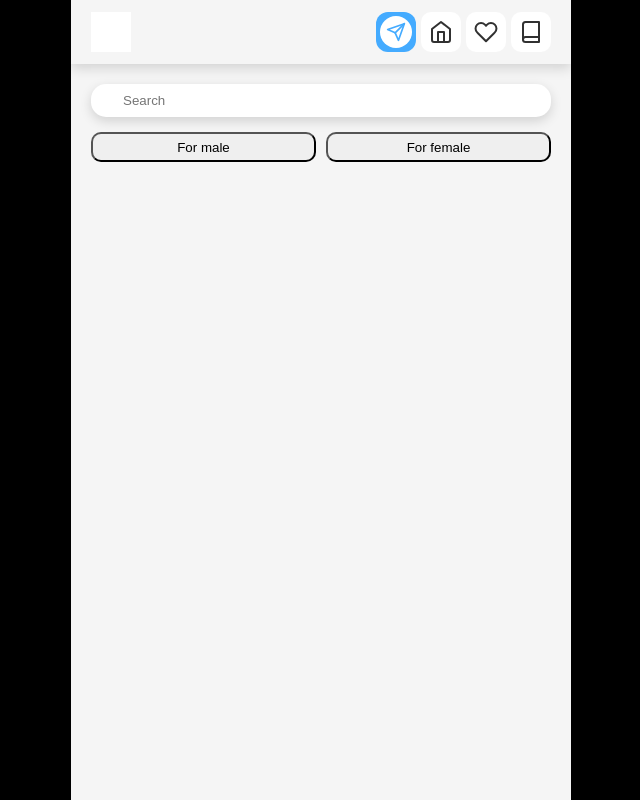
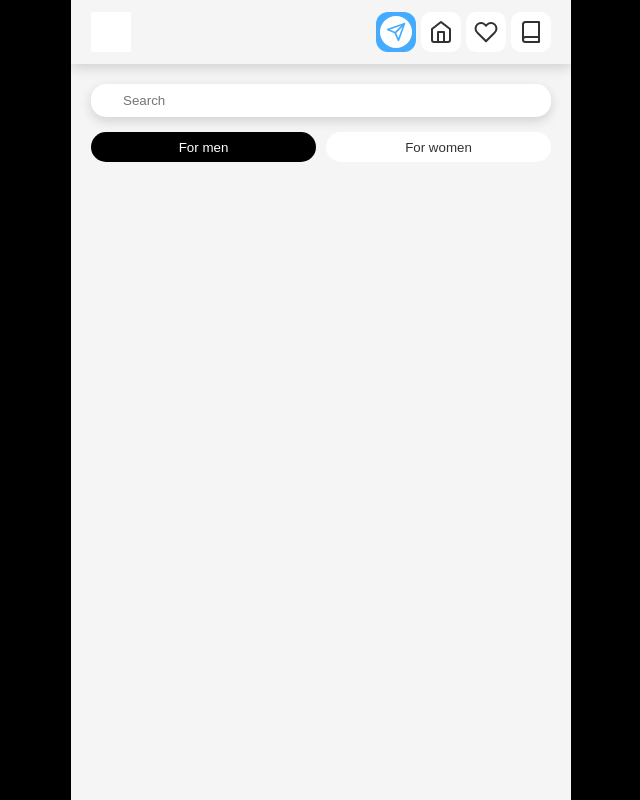
Before and after one commit to K40N45H1Q/ReactApplication, a React (Create React App) app: page / in a window 1280 px wide. Shown: the whole page, without its empty margins (319-959 px from the left). Built offline with nearby package versions, Linux system fonts and the light colour scheme.

Commit message:
Added ToggleButtons component

```diff
--- a/src/App.jsx
+++ b/src/App.jsx
@@ -1,5 +1,6 @@
 import React from 'react';
 import Header from './components/Header/Header';
+import ToggleButtons from './components/ToggleButtons/ToggleButtons';
 import './App.css';
 import style from './components/Header/Header.module.css';
 
@@ -9,10 +10,7 @@ function App() {
             <Header />
             <main className="main-section">
                 <input type="text" placeholder="Search" className="search-input" />
-                <div className="gender-toggle">
-                    <button className={style.genderButton}>For male</button>
-                    <button className={style.genderButton}>For female</button>
-                </div>
+                <ToggleButtons />
             </main>
         </div>
     );
--- /dev/null
+++ b/src/components/ToggleButtons/ToggleButtons.css
@@ -0,0 +1,28 @@
+.button-group {
+    margin-top: 15px;
+    display: flex;
+    gap: 10px;
+}
+
+.btn {
+    outline: none;
+    border: none;
+    display: flex;
+    align-items: center;
+    justify-content: center;
+    padding: 10px 20px;
+    background-color: #fff;
+    color: #333;
+    cursor: pointer;
+    transition: 0.2s;
+    height: 30px;
+    width: 50%;
+    border-radius: 15px;
+}
+
+.btn.active {
+    background-color: #000000;
+    color: #fff;
+    height: 30px;
+    width: 50%;
+}
--- /dev/null
+++ b/src/components/ToggleButtons/ToggleButtons.jsx
@@ -0,0 +1,25 @@
+import React, { useState } from 'react';
+import './ToggleButtons.css'; // Стили кнопок
+
+function ToggleButtons() {
+    const [activeButton, setActiveButton] = useState('left'); // по умолчанию активна левая
+
+    return (
+        <div className="button-group">
+            <button
+                className={activeButton === 'left' ? 'btn active' : 'btn'}
+                onClick={() => setActiveButton('left')}
+            >
+                For men
+            </button>
+            <button
+                className={activeButton === 'right' ? 'btn active' : 'btn'}
+                onClick={() => setActiveButton('right')}
+            >
+                For women
+            </button>
+        </div>
+    );
+}
+
+export default ToggleButtons;
```
